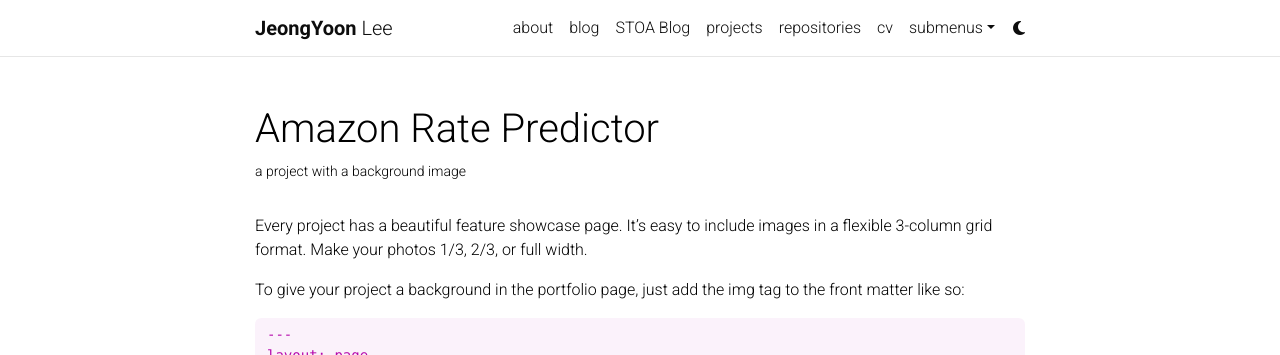
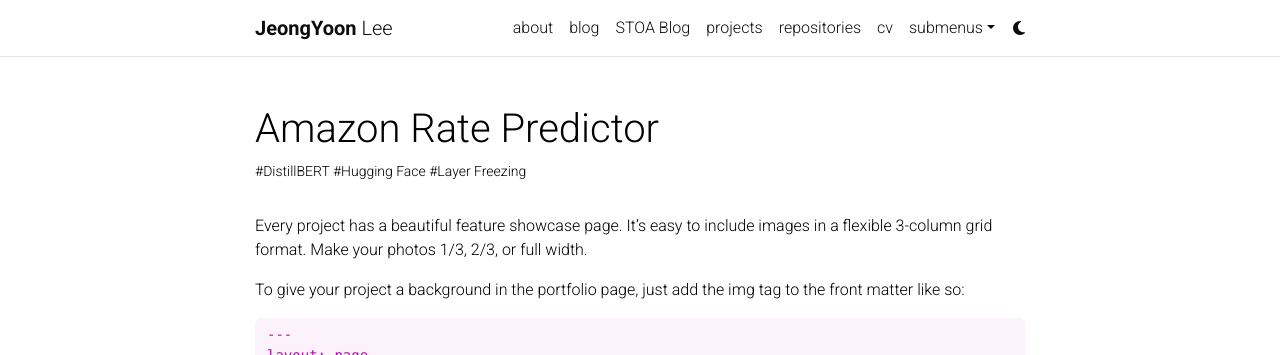
Before and after one commit to JeongYoon-L/JeongYoon-L.github.io, a Jekyll site: the page built from _projects/1_project.md, in a window 1280 px wide and 900 px high. Shown: the top 355 px of the window. Built offline with Jekyll 4.4.1, drawn with Linux system fonts in a browser that asks for light colours; full-size pictures stand in for the smaller copies a plugin makes; comment, search, counter and statistics services are not loaded; a style sheet for code colours, icons or effects is not loaded.

Commit message:
project 1 redirection

```diff
--- a/_projects/1_project.md
+++ b/_projects/1_project.md
@@ -1,11 +1,11 @@
 ---
 layout: page
 title: Amazon Rate Predictor
-description: a project with a background image
-img: assets/img/12.jpg
+description: '#DistillBERT #Hugging Face #Layer Freezing'
+img: assets/img/amazon.jpg
 importance: 1
 category: work
-related_publications: einstein1956investigations, einstein1950meaning
+redirect: https://github.com/JeongYoon-L/NLP_SBU/blob/main/Group%20Project/CSE354_Report_Amazon%20Rate%20Predictor%20(1).pdf
 ---
 
 Every project has a beautiful feature showcase page.
```
Also changed, not shown: assets/img/amazon.jpg (added).
